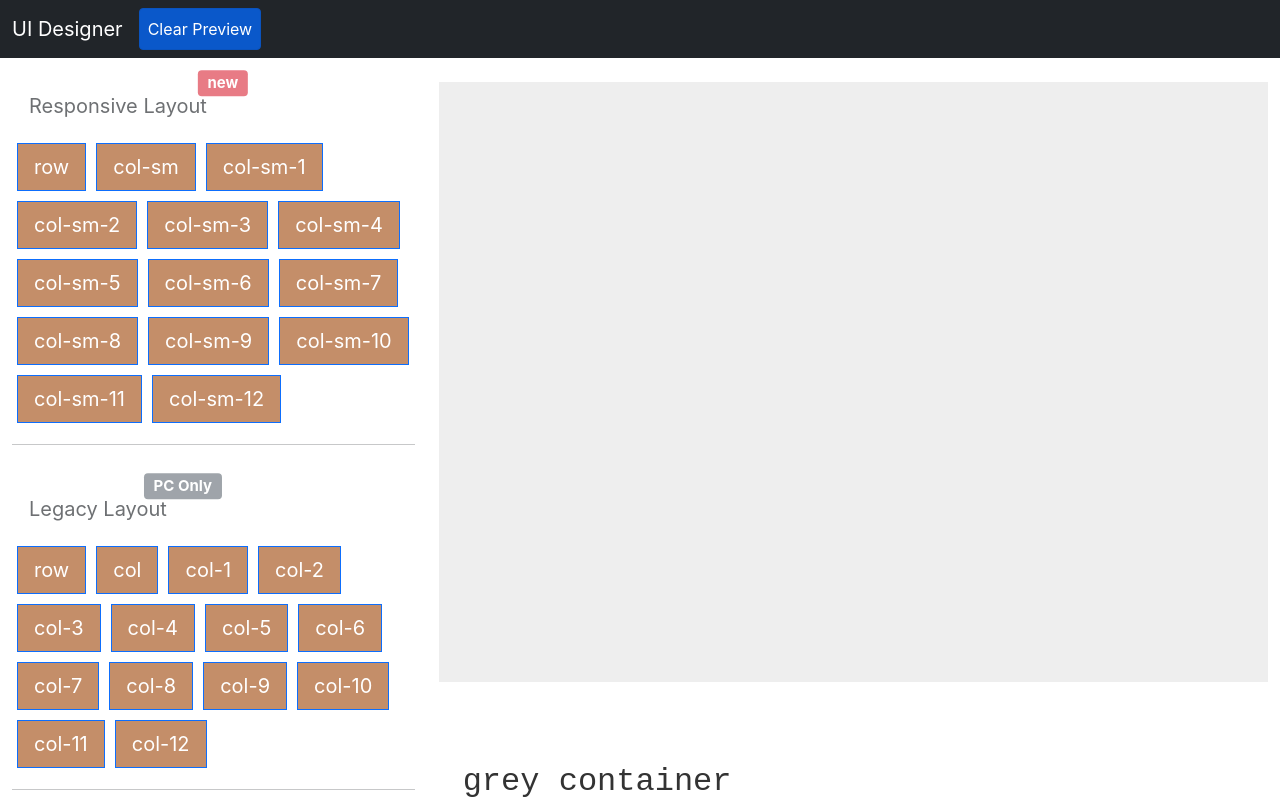
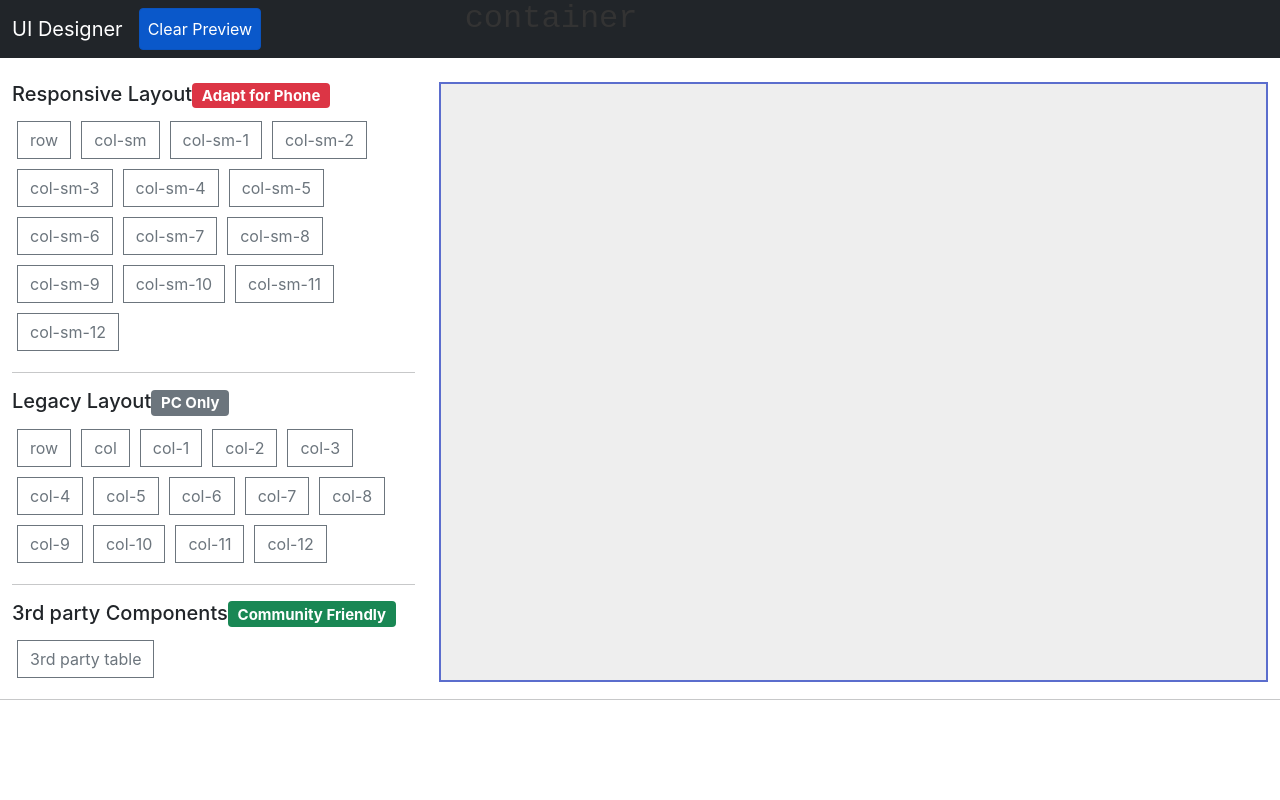
Before and after one commit to th507/proof-of-concept-layout-designer, a React (Create React App) app: page / in a window 1280 px wide. Shown: the top 800 px of the page. Built offline with nearby package versions, Linux system fonts and the light colour scheme.

Commit message:
hide col-* placeholder text when not empty

```diff
--- a/src/App.css
+++ b/src/App.css
@@ -41,20 +41,13 @@
   background-color: white;
 }
 
-.grey {
-  background-color: #eee;
-}
-
-.greater-grey {
-  background-color: #ccc;
-}
-
 .my-library-item {
   margin: 5px 5px;
-  background-color: #C48E69;
 }
 
 #target {
+  background-color: #eee;
+
   min-height: 600px;
   /* display: flex; */
   align-items: stretch;
@@ -64,16 +57,20 @@ div#target {
 }
 div#target::before {
   position: absolute;
-  bottom: 0;
+  top: 0;
 }
-
+div#target > div > div:not(:empty)::before {
+  content: ""
+}
 div#target > div > div:hover {
   background-color: #9F7462;
 }
 
 [data-style=droppable-placeholder] {
   /* width: 100%; */
-  box-shadow: #777 0 0 2px 2px;
+  /* box-shadow: #777 0 0 2px 2px; */
+  box-sizing: border-box;
+  border: solid #5B6DCD 2px;
   color: #333;
   min-height:100px;
 }
@@ -91,12 +88,19 @@ div#target > div > div:hover {
 }
 
 
-
 #target > .row::before {
   transform: translateX(-1.6em);
   background-color: #C48E69;
   color: #593A27;
 }
+#target > .row[dragonto]::before {
+  color: white;
+}
+.row[dragonto]::before {
+  background-color: #C48E69;
+  color: white;/*#593A27;*/
+}
+
 
 #target  .col-1 div.row::before,
 #target  .col-2 div.row::before,
@@ -109,17 +113,38 @@ div#target > div > div:hover {
 #target  .col-9 div.row::before,
 #target .col-10 div.row::before,
 #target .col-11 div.row::before,
-#target .col-12 div.row::before {
+#target .col-12 div.row::before,
+#target  .col-sm-1 div.row::before,
+#target  .col-sm-2 div.row::before,
+#target  .col-sm-3 div.row::before,
+#target  .col-sm-4 div.row::before,
+#target  .col-sm-5 div.row::before,
+#target  .col-sm-6 div.row::before,
+#target  .col-sm-7 div.row::before,
+#target  .col-sm-8 div.row::before,
+#target  .col-sm-9 div.row::before,
+#target .col-sm-10 div.row::before,
+#target .col-sm-11 div.row::before,
+#target .col-sm-12 div.row::before,
+#target  .col-md-1 div.row::before,
+#target  .col-md-2 div.row::before,
+#target  .col-md-3 div.row::before,
+#target  .col-md-4 div.row::before,
+#target  .col-md-5 div.row::before,
+#target  .col-md-6 div.row::before,
+#target  .col-md-7 div.row::before,
+#target  .col-md-8 div.row::before,
+#target  .col-md-9 div.row::before,
+#target .col-md-10 div.row::before,
+#target .col-md-11 div.row::before,
+#target .col-md-12 div.row::before
+{
   transform: translateY(-1.5em);
   background-color: #C48E69;
   font-size: 1.5rem;
 }
 
 
-.row[dragonto]::before {
-  background-color: #C48E69;
-  color: #593A27;
-}
 div[data-style=droppable-placeholder]::before {
   box-sizing: content-box;
   position: absolute;
@@ -134,7 +159,7 @@ div[dragonto]::before {
   align-self: start;
   content: attr(class);
   font: 2rem monospace;
-  color: #333;
+  color: white;
 }
 
 .sidebar [draggable=true] {
--- a/src/components/preview.js
+++ b/src/components/preview.js
@@ -6,7 +6,7 @@ import Droppable from './droppable'
 function Preview() {
   return (
     <Droppable>
-      <div id="target" className="grey container"></div>
+      <div id="target" className="container"></div>
     </Droppable>
   )
 }
--- a/src/components/sidebar.js
+++ b/src/components/sidebar.js
@@ -21,7 +21,7 @@ class Item extends React.Component {
     <button
       draggable="true"
       type="button"
-      className="btn btn-lg btn-primary my-library-item"
+      className="btn btn-outline-secondary my-library-item"
       onDragStart={this.dragstart}
       onDragEnd={this.dragend} >
       {this.name}
@@ -94,6 +94,17 @@ class MyNumber extends Number {
   }
 }
 
+function ItemSection(props) {
+  var {name, badge, badgetype='secondary'} = props
+  return (
+        <h5 className="card-title">{name}
+          {badge ? <span className={ "badge bg-" + badgetype }>
+            {badge}<span className="visually-hidden">generation</span>
+              </span> : ''}
+        </h5>
+  )
+}
+
 class Sidebar extends React.Component {
   static KEYPATH = "application/my-app"
   static nameList = (variant = '') => ['row', `col${variant}`, ...[...new MyNumber(12)].map(i => `col${variant}-${i}`)]
@@ -101,31 +112,15 @@ class Sidebar extends React.Component {
   render() {
     return (
       <div className="sidebar">
-        <div className="card-title">
-          <span className="position-relative btn btn-lg disabled">Responsive Layout
-            <span className="position-absolute top-0 start-100 translate-middle badge bg-danger">
-              new<span className="visually-hidden">generation</span>
-            </span>
-          </span>
-        </div>
+        <ItemSection name="Responsive Layout" badge="Adapt for Phone" badgetype="danger" />
         { this.constructor.nameList('-sm').map((name, key) => <Item name={name} key={key} />) }
 
-        <hr /><br />
-        <div className="card-title">
-          <span className="position-relative btn btn-lg disabled">Legacy Layout
-            <span className="position-absolute top-0 start-100 translate-middle badge bg-secondary">
-              PC Only<span className="visually-hidden">generation</span>
-            </span>
-          </span>
-        </div>
+        <hr />
+        <ItemSection name="Legacy Layout" badge="PC Only" />
         { this.constructor.nameList('').map((name, key) => <Item name={name} key={key} />) }
 
         <hr />
-        <div className="card-title">
-          <span className="position-relative btn btn-lg disabled">3rd party Components
-          </span>
-        </div>
-
+        <ItemSection name="3rd party Components" badge="Community Friendly" badgetype="success" />
         <DemoTableWrapper name="3rd party table" />
       </div>
     )
```
